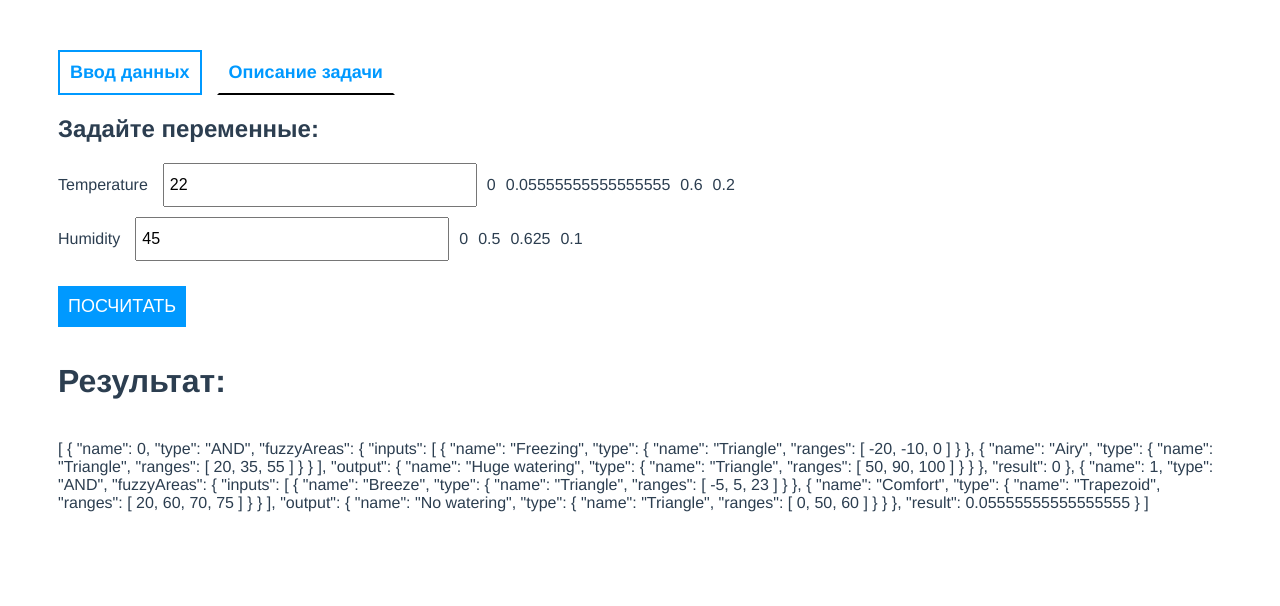
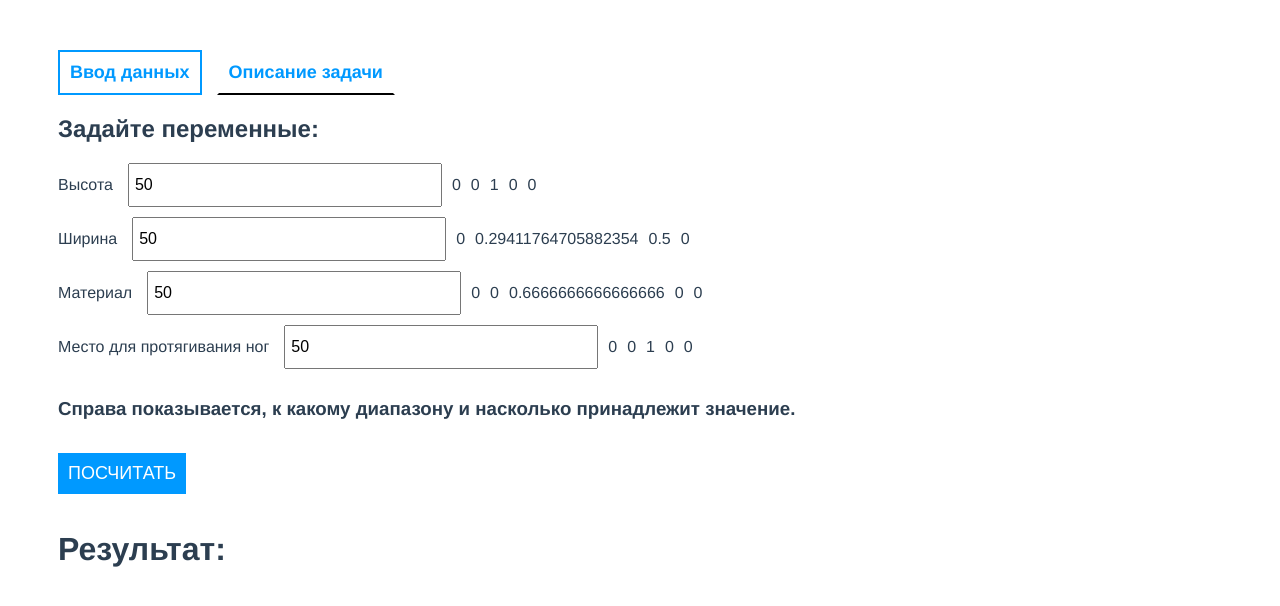
Before and after one commit to Starmel/find-table, a Vue app: page / in a window 1280 px wide. Shown: the top 606 px of the page. Built offline with nearby package versions, Linux system fonts and the light colour scheme.

Commit message:
finish mamdani

```diff
--- a/src/config.js
+++ b/src/config.js
@@ -28,99 +28,179 @@ const fuzzyAreas = {
   }
 };
 
-// const rules = {
-//   data: [],
-//   newRule: {
-//     name: "name",
-//     type: "AND",
-//     fuzzyAreas: {
-//       inputs: [],
-//       output: {
-//         value: 0
-//       }
-//     }
-//   }
-// };
-
 const exampleVariables = {
   inputs: [
     {
-      name: "Temperature",
-      start: -20,
-      end: 40,
-      fuzzyAreasCount: 4,
-      example: 22,
+      name: "Высота",
+      example: 50,
       fuzzyAreas: [
         {
-          name: "Freezing",
+          name: "Столешница очень низко",
           type: {
             name: "Triangle",
-            ranges: [-20, -10, 0],
+            ranges: [-1, 7, 15],
             value: fuzzyAreas.types.triangle.value
           }
         },
         {
-          name: "Breeze",
+          name: "Ниже стула",
           type: {
             name: "Triangle",
-            ranges: [-5, 5, 23],
+            ranges: [12, 20, 35],
             value: fuzzyAreas.types.triangle.value
           }
         },
         {
-          name: "Warm",
+          name: "Как стул",
           type: {
             name: "Trapezoid",
-            ranges: [10, 15, 20, 25],
+            ranges: [20, 30, 50, 80],
             value: fuzzyAreas.types.trapezoid.value
           }
         },
         {
-          name: "Hot",
+          name: "Как стол",
+          type: {
+            name: "Trapezoid",
+            ranges: [70, 80, 90, 130],
+            value: fuzzyAreas.types.trapezoid.value
+          }
+        },
+        {
+          name: "С рост человека и выше",
           type: {
             name: "Triangle",
-            ranges: [20, 30, 40],
+            ranges: [120, 160, 201],
             value: fuzzyAreas.types.triangle.value
           }
         }
       ]
     },
     {
-      name: "Humidity",
-      start: 0,
-      end: 100,
-      fuzzyAreasCount: 4,
-      example: 45,
+      name: "Ширина",
+      example: 50,
       fuzzyAreas: [
         {
-          name: "Only air",
+          name: "Поместится телефон боком",
           type: {
             name: "Triangle",
-            ranges: [0, 25, 35],
+            ranges: [-1, 8, 28],
             value: fuzzyAreas.types.triangle.value
           }
         },
         {
-          name: "Airy",
+          name: "Поместится раскрытая тетрадь",
           type: {
             name: "Triangle",
-            ranges: [20, 35, 55],
+            ranges: [25, 38, 55],
             value: fuzzyAreas.types.triangle.value
           }
         },
         {
-          name: "Comfort",
+          name: "Поместится 2 раскрытые тетради",
           type: {
             name: "Trapezoid",
-            ranges: [20, 60, 70, 75],
+            ranges: [40, 60, 75, 120],
             value: fuzzyAreas.types.trapezoid.value
           }
         },
         {
-          name: "Humid",
+          name: "Можно растянуть руки в разные стороны",
+          type: {
+            name: "Trapezoid",
+            ranges: [100, 130, 160, 201],
+            value: fuzzyAreas.types.trapezoid.value
+          }
+        }
+      ]
+    },
+    {
+      name: "Материал",
+      example: 50,
+      fuzzyAreas: [
+        {
+          name: "Палки и листья",
           type: {
             name: "Triangle",
-            ranges: [40, 90, 100],
+            ranges: [-1, 3, 8],
+            value: fuzzyAreas.types.triangle.value
+          }
+        },
+        {
+          name: "Картон",
+          type: {
+            name: "Triangle",
+            ranges: [5, 10, 25],
+            value: fuzzyAreas.types.triangle.value
+          }
+        },
+        {
+          name: "Фанера",
+          type: {
+            name: "Triangle",
+            ranges: [18, 45, 60],
+            value: fuzzyAreas.types.triangle.value
+          }
+        },
+        {
+          name: "Дерево/дсп",
+          type: {
+            name: "Trapezoid",
+            ranges: [50, 55, 75, 85],
+            value: fuzzyAreas.types.trapezoid.value
+          }
+        },
+        {
+          name: "Камень",
+          type: {
+            name: "Triangle",
+            ranges: [80, 95, 101],
+            value: fuzzyAreas.types.triangle.value
+          }
+        }
+      ]
+    },
+    {
+      name: "Место для протягивания ног",
+      example: 50,
+      fuzzyAreas: [
+        {
+          name: "Для детской ступни",
+          type: {
+            name: "Trapezoid",
+            ranges: [-1, 12, 15, 23],
+            value: fuzzyAreas.types.trapezoid.value
+          }
+        },
+        {
+          name: "Для большой ступни",
+          type: {
+            name: "Triangle",
+            ranges: [20, 28, 35],
+            value: fuzzyAreas.types.triangle.value
+          }
+        },
+        {
+          name: "Норм, если согнуть ноги в коленях",
+          type: {
+            name: "Trapezoid",
+            ranges: [30, 40, 50, 65],
+            value: fuzzyAreas.types.trapezoid.value
+          }
+        },
+        {
+          name: "Можно расправить ноги среднего роста человеку",
+          type: {
+            name: "Triangle",
+            ranges: [60, 85, 100],
+            value: fuzzyAreas.types.triangle.value
+          }
+        },
+        {
+          name: "Можно расправить ноги высокого роста человеку",
+          type: {
+            name: "Triangle",
+            ranges: [90, 110, 151],
             value: fuzzyAreas.types.triangle.value
           }
         }
@@ -129,40 +209,53 @@ const exampleVariables = {
   ],
   outputs: [
     {
-      name: "Watering",
-      start: 0,
-      end: 100,
-      fuzzyAreasCount: 4,
+      name: "Стоит ли сидеть за столом",
       fuzzyAreas: [
         {
-          name: "No watering",
+          name: "Это не похоже на стол",
           type: {
             name: "Triangle",
-            ranges: [0, 50, 60],
+            ranges: [-1, 5, 10],
             value: fuzzyAreas.types.triangle.value
           }
         },
         {
-          name: "Sprinkle",
+          name: "Лучше не садиться, но если очень хочется...",
           type: {
             name: "Triangle",
-            ranges: [30, 70, 80],
+            ranges: [7, 14, 23],
             value: fuzzyAreas.types.triangle.value
           }
         },
         {
-          name: "Tiny watering",
+          name: "Для аккуратного ребенка",
+          type: {
+            name: "Triangle",
+            ranges: [18, 28, 35],
+            value: fuzzyAreas.types.triangle.value
+          }
+        },
+        {
+          name: "Для подростка",
           type: {
             name: "Trapezoid",
-            ranges: [30, 40, 70, 80],
+            ranges: [30, 40, 50, 60],
             value: fuzzyAreas.types.trapezoid.value
           }
         },
         {
-          name: "Huge watering",
+          name: "Для взрослого",
+          type: {
+            name: "Trapezoid",
+            ranges: [53, 65, 80, 85],
+            value: fuzzyAreas.types.trapezoid.value
+          }
+        },
+        {
+          name: "Для компании друзей",
           type: {
             name: "Triangle",
-            ranges: [50, 90, 100],
+            ranges: [78, 92, 101],
             value: fuzzyAreas.types.triangle.value
           }
         }
@@ -171,26 +264,37 @@ const exampleVariables = {
   ]
 };
 
-const rules0 = [
-  [0, 1, 0, 0, 3],
-  [1, 2, 0, 0, 0]
-];
+const rules0 = [];
+
+/**
+ * Мне не хотелось задавать все эти правила вручную, но
+ * оно выглядит очень даже реалистично!
+ */
+for (let i0 = 0; i0 < 5; i0++) {
+  for (let i1 = 0; i1 < 4; i1++) {
+    for (let i2 = 0; i2 < 5; i2++) {
+      for (let i3 = 0; i3 < 5; i3++) {
+        const mas = [i0, i1, i2, i3];
+        // среднее арифметическое
+        let result = mas.reduce((a, b) => a + b) / mas.length;
+        // округлить значение
+        result = Math.round(result);
+        rules0.push([i0, i1, i2, i3, result]);
+      }
+    }
+  }
+}
+
+console.log("Правила в виде массива", rules0);
+
+/**
+ * Добавляем правила в массив правил, по пути высчитывания
+ * степень принадлежности (не знаю, как точно называется)
+ */
 
 const rules = {
   data: []
 };
-
-function checkValue(rule) {
-  const compareFunction = rule.type === "AND" ? Math.min : Math.max;
-  const inputs = rule.fuzzyAreas.inputs;
-  const data = [];
-  inputs.forEach((element, index) => {
-    const example = exampleVariables.inputs[index].example;
-    data.push(element.type.value(element.type.ranges, example));
-  });
-  const result = data.reduce((next, prev) => compareFunction(next, prev));
-  return result;
-}
 
 for (let i = 0; i < rules0.length; i++) {
   const rule = {
@@ -199,39 +303,17 @@ for (let i = 0; i < rules0.length; i++) {
     fuzzyAreas: {
       inputs: [
         exampleVariables.inputs[0].fuzzyAreas[rules0[i][0]],
-        exampleVariables.inputs[1].fuzzyAreas[rules0[i][1]]
-        // exampleVariables.inputs[2].fuzzyAreas[rules0[i][2]],
-        // exampleVariables.inputs[3].fuzzyAreas[rules0[i][3]]
+        exampleVariables.inputs[1].fuzzyAreas[rules0[i][1]],
+        exampleVariables.inputs[2].fuzzyAreas[rules0[i][2]],
+        exampleVariables.inputs[3].fuzzyAreas[rules0[i][3]]
       ],
       output: exampleVariables.outputs[0].fuzzyAreas[rules0[i][4]]
     }
-    // result: checkValue(this.rules.newRule)
   };
-  const result = checkValue(rule);
-  rule.result = result;
-  console.log("rule", rule);
   rules.data.push(rule);
 }
 
-console.log("rules", rules);
-
-// const rules = {
-//     data: [{
-//         name: "0",
-//         type: "AND",
-//         fuzzyAreas: {
-//             inputs: [
-//                 { name: "Breeze", type: { name: "Triangle", ranges: [-5, 5, 23] } },
-//                 { name: "Airy", type: { name: "Triangle", ranges: [20, 35, 55] } }
-//             ],
-//             output: {
-//                 name: "Tiny watering",
-//                 type: { name: "Trapezoid", ranges: [30, 40, 70, 80] }
-//             }
-//         },
-//         result: 0.5
-//     }]
-// };
+console.log("Правила в нормальном виде", rules);
 
 const config = {
   variables: exampleVariables,
--- a/src/views/Home.vue
+++ b/src/views/Home.vue
@@ -24,13 +24,23 @@
           >
         </div>
       </form>
+      <h3>
+        Справа показывается, к какому диапазону и насколько принадлежит
+        значение.
+      </h3>
     </section>
 
     <button class="button home__button" @click="getResult">ПОСЧИТАТЬ</button>
 
-    <h1>Результат: {{ result }}</h1>
-    <br />
-    {{ rules.data }}
+    <h1>Результат:</h1>
+    <div v-if="result">
+      <h3>Название правила: {{ result.fuzzyAreas.output.name }}</h3>
+      <h3>Результат: {{ result.result }}</h3>
+      <h3>Диапазон: {{ result.fuzzyAreas.output.type.ranges }}</h3>
+      <div v-for="(input, index) in variables.inputs" :key="index">
+        <h3>{{ input.name }}: {{ result.fuzzyAreas.inputs[index].name }}</h3>
+      </div>
+    </div>
   </div>
 </template>
 
@@ -54,12 +64,30 @@ export default {
 
   methods: {
     getResult() {
-      let res = { result: 0 };
-      this.rules.data.forEach(element => {
-        if (element.result > res.result) res = element;
+      try {
+        let res = { result: 0 };
+        this.rules.data.forEach(element => {
+          element.result = this.checkValue(element);
+          if (element.result > res.result) {
+            res = element;
+          }
+        });
+        this.result = res;
+      } catch {
+        this.result = "Похоже, для такой комбинации не задано правило.";
+      }
+    },
+
+    checkValue(rule) {
+      const compareFunction = rule.type === "AND" ? Math.min : Math.max;
+      const inputs = rule.fuzzyAreas.inputs;
+      const data = [];
+      inputs.forEach((element, index) => {
+        const example = this.variables.inputs[index].example;
+        data.push(element.type.value(element.type.ranges, example));
       });
-      this.result = res.fuzzyAreas.output.type.ranges[0];
-      console.log(res.fuzzyAreas.output.type.ranges[0]);
+      const result = data.reduce((next, prev) => compareFunction(next, prev));
+      return result;
     }
   }
 };
```
